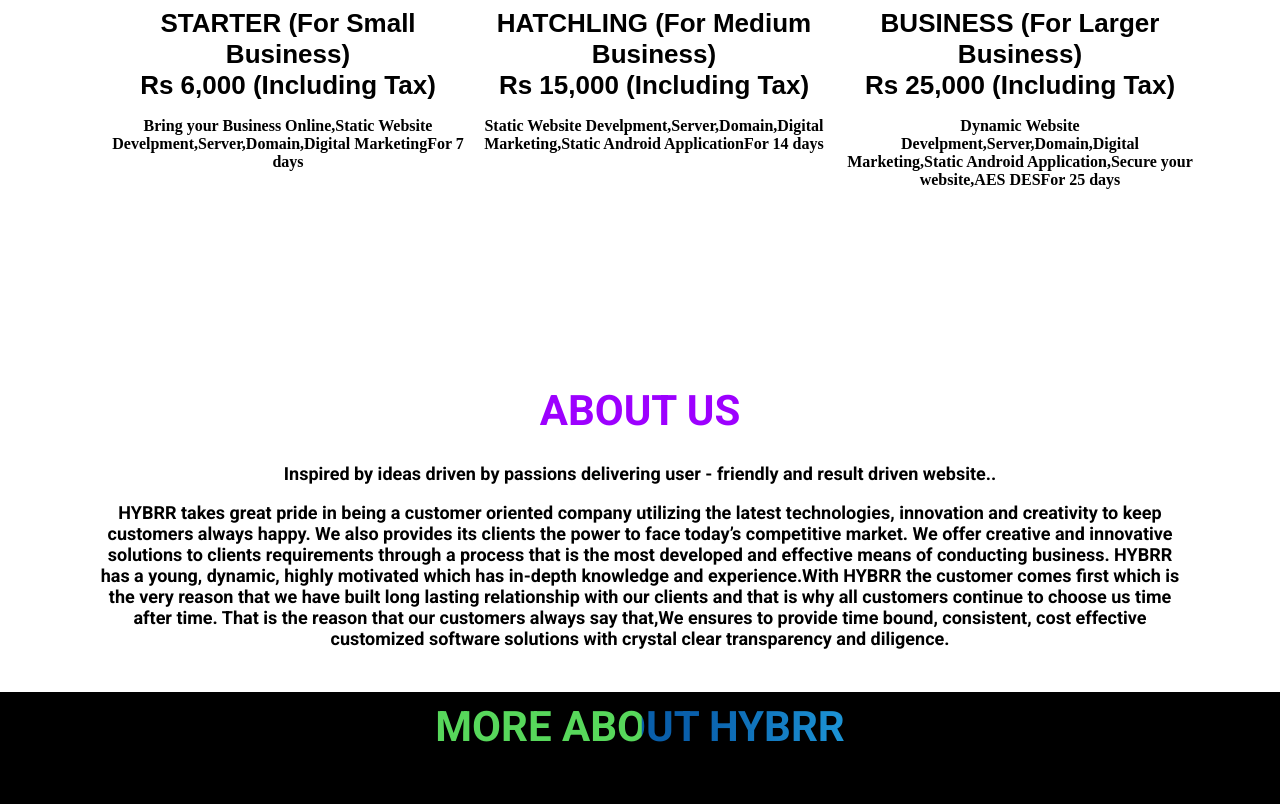
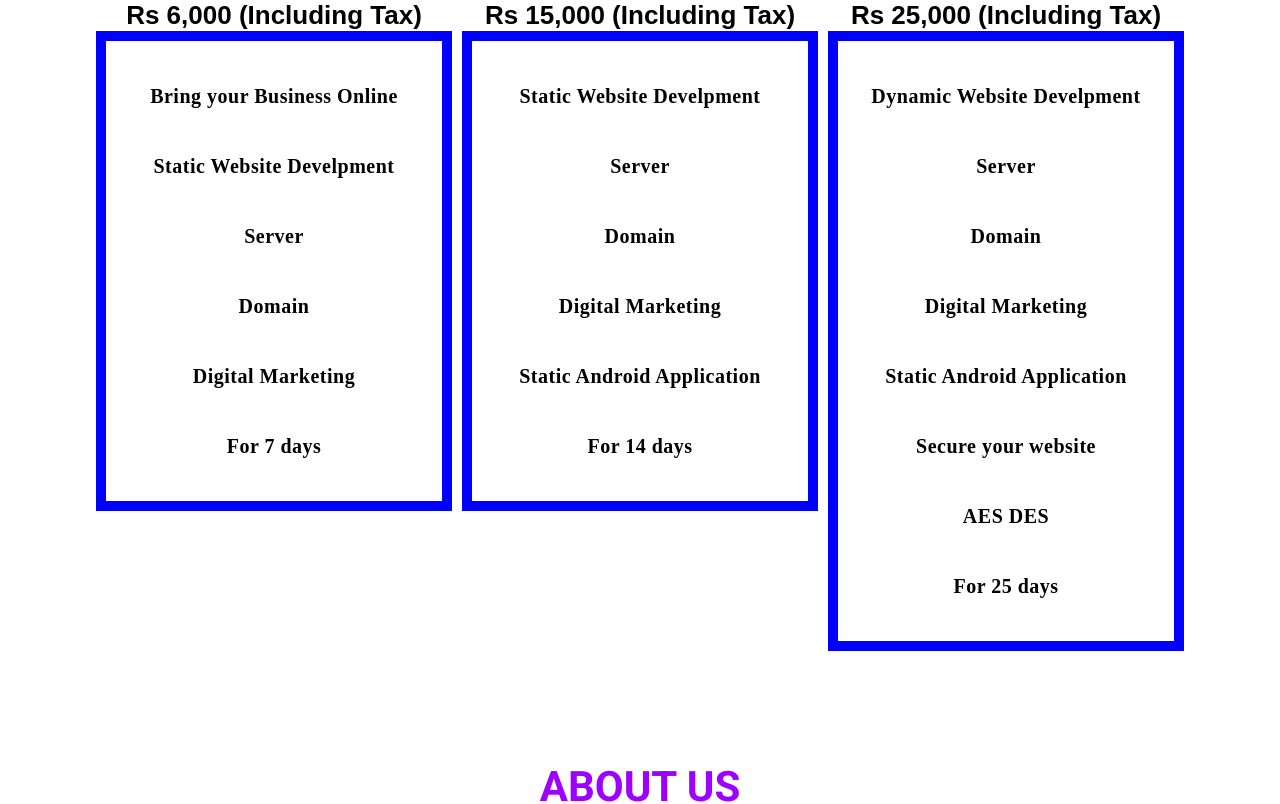
Before and after one commit to Hybrr/Hybrr, a React (Create React App) app in the folder hybrr/: page / in a window 1280 px wide. Shown: the part 2106-2910 px from the top of the page. Built offline with nearby package versions, Linux system fonts and the light colour scheme.

Commit message:
pricing data styling

```diff
--- a/hybrr/src/component/aboutus/aboutus.styles.scss
+++ b/hybrr/src/component/aboutus/aboutus.styles.scss
@@ -27,3 +27,17 @@
     background-position: 400% center;
   }
 }
+
+.data {
+  position: relative;
+  animation: movingTopToBottom 5s forwards;
+}
+
+@keyframes movingTopToBottom {
+  0% {
+    top: -100px;
+  }
+  100% {
+    top: 0px;
+  }
+}
--- a/hybrr/src/component/moreabouthybrr/morehybrr.styles.scss
+++ b/hybrr/src/component/moreabouthybrr/morehybrr.styles.scss
@@ -36,7 +36,6 @@
 .more-content {
   font-size: 20px;
   position: relative;
-  display: inline-block;
   animation: movingTopToBottom 5s forwards;
 }
 
--- a/hybrr/src/data-hybrr/pricing.data.js
+++ b/hybrr/src/data-hybrr/pricing.data.js
@@ -1,23 +1,40 @@
 const PRICING_DATA = [
     {
         id: 1,
-        type: 'STARTER (For Small Business)',
+        type: [['STARTER'], <br></br>,
+        ['(For Small Business)']],
         price: 'Rs 6,000 (Including Tax)',
-        service: 'Bring your Business Online,Static Website Develpment,Server,Domain,Digital Marketing',
+        service: [['Bring your Business Online'], <br></br>,
+        ['Static Website Develpment'], <br></br>,
+        ['Server'], <br></br>,
+        ['Domain'], <br></br>,
+        ['Digital Marketing']],
         period: 'For 7 days'
     },
     {
         id: 2,
-        type: 'HATCHLING (For Medium Business)',
+        type: [['HATCHLING'], <br></br>,
+        ['(For Medium Business)']],
         price: 'Rs 15,000 (Including Tax)',
-        service: 'Static Website Develpment,Server,Domain,Digital Marketing,Static Android Application',
+        service: [['Static Website Develpment'], <br></br>,
+        ['Server'], <br></br>,
+        ['Domain'], <br></br>,
+        ['Digital Marketing'], <br></br>,
+        ['Static Android Application']],
         period: 'For 14 days'
     },
     {
         id: 3,
-        type: 'BUSINESS (For Larger Business)',
+        type: [['BUSINESS'], <br></br>,
+        ['(For Larger Business)']],
         price: 'Rs 25,000 (Including Tax)',
-        service: 'Dynamic Website Develpment,Server,Domain,Digital Marketing,Static Android Application,Secure your website,AES DES',
+        service: [['Dynamic Website Develpment'], <br></br>,
+        ['Server'], <br></br>,
+        ['Domain'], <br></br>,
+        ['Digital Marketing'], <br></br>,
+        ['Static Android Application'], <br></br>,
+        ['Secure your website'], <br></br>,
+        ['AES DES']],
         period: 'For 25 days'
     }
 ];
--- a/hybrr/src/pages/pricing/pricing.component.jsx
+++ b/hybrr/src/pages/pricing/pricing.component.jsx
@@ -17,7 +17,7 @@
         return (
                 <div className = 'type'>
                     {this.state.data.map(data => (
-                    <h1 key = {data.id}>{data.type}<br></br>{data.price}<div className = 'content1'><p >{data.service}{data.period}</p></div></h1>
+                    <h1 key = {data.id}>{data.type}<br></br>{data.price}<div className = 'content1'><p>{data.service}<br></br>{data.period}</p></div></h1>
                 ))}
                 </div>
         );
--- a/hybrr/src/pages/pricing/pricing.styles.scss
+++ b/hybrr/src/pages/pricing/pricing.styles.scss
@@ -5,13 +5,29 @@
   display: grid;
   grid-template-columns: 1fr 1fr 1fr;
   grid-gap: 10px;
-  padding: 110px;
+  padding: 40px;
   text-align: center;
   font-family: sans-serif;
 }
 
 .content1 {
   text-align: center;
-  font-size: medium;
+  box-sizing: border-box;
+  border: 10px solid blue;
+  font-size: 20px;
+  letter-spacing: 0.5px;
+  justify-content: center;
+  line-height: 350%;
   font-family: OpenSans;
+  position: relative;
+  animation: movingLeftToRight 5s forwards;
 }
+
+@keyframes movingLeftToRight {
+  0% {
+    left: -100px;
+  }
+  100% {
+    left: 0px;
+  }
+}
```
Also changed, not shown: 1 other file (tests, documents, lock files or other folders).
